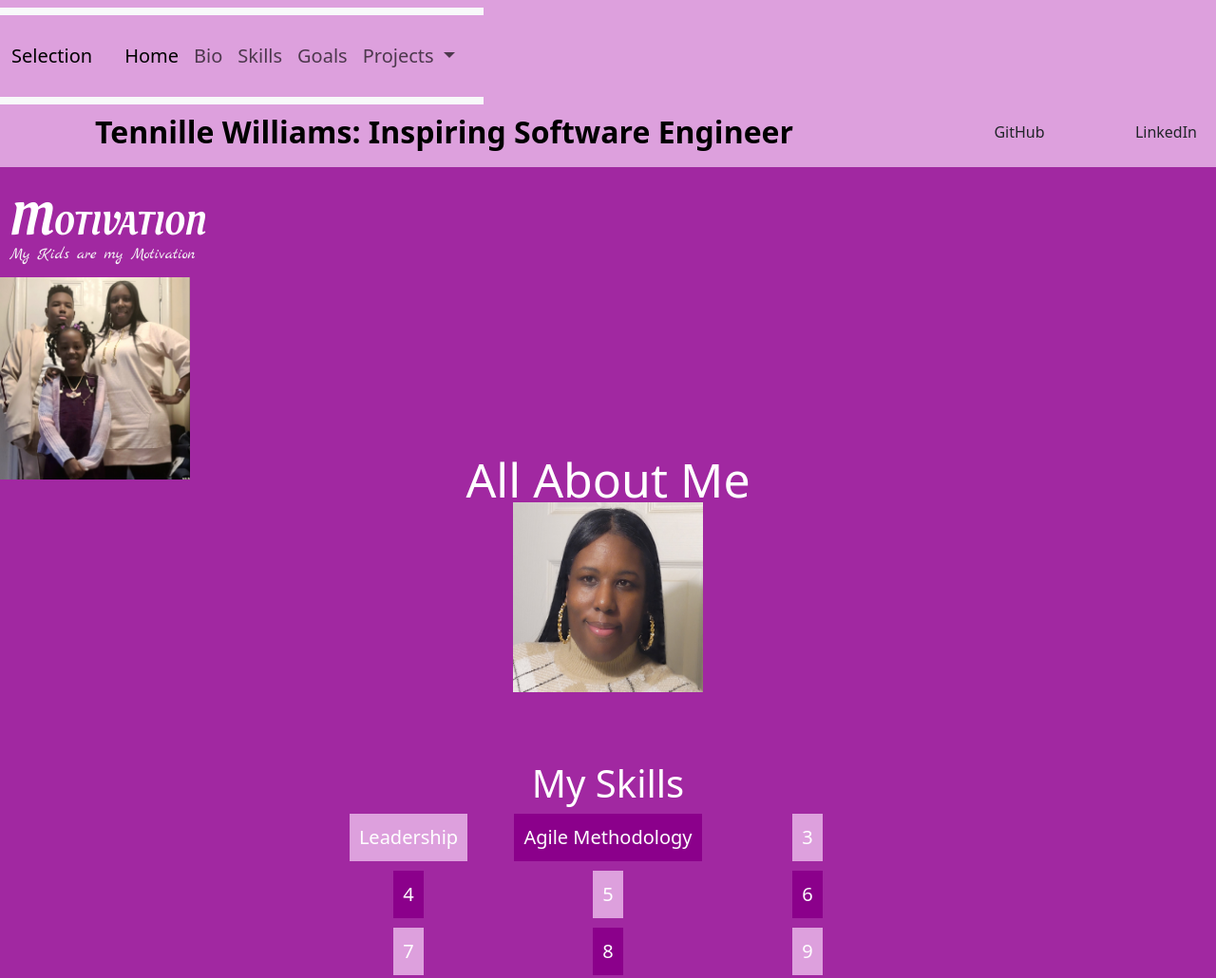
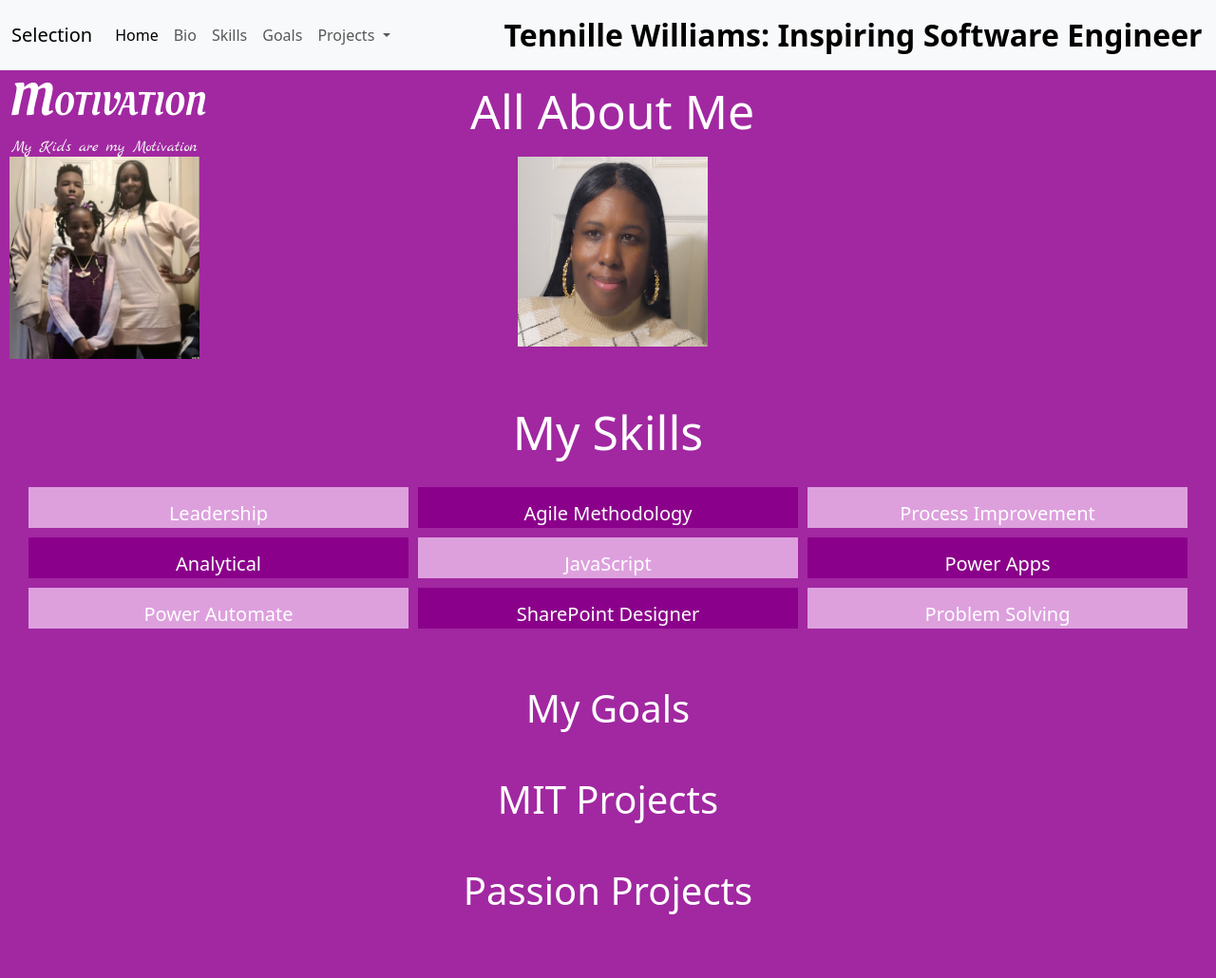
Before and after one commit to TennWilliams/TennilleWilliams, a plain HTML site: page HomePage.html in a window 1280 px wide. Shown: the top 1030 px of the page at 95% size. After the commit the page ends 970 px from the top, so only its background shows below. Drawn offline with nearby package versions, Linux system fonts and the light colour scheme.

Commit message:
Add files via upload

```diff
--- a/HomePage.html
+++ b/HomePage.html
@@ -18,10 +18,11 @@
               font-size: 48px;
               font-variant: small-caps;
               color: white;
-              padding: 0;
+
               margin: 0;
-              padding-top: 20px;
+              padding-top: 10px;
               margin-left: 10px;
+              flex: 0%;
 
           }
           .side-sent{
@@ -32,21 +33,24 @@
               padding: 0;
               margin: 0;
               line-height: 0em;
-              margin-left: 10px;
+              margin-left: 12px;
+              padding-bottom: 10px;
           }
           .me{
               color: white;
-              text-align: center;
+              /*text-align: center;*/
               font-size: 50px;
-              padding-top: 40px;
-              padding: 0;
-              margin: 0;
-              line-height: 0em;
+              padding-top: 20px;
+              padding-right: 300px;
+              /*margin: 0;*/
+              flex: 0%;
+
+
           }
           .skills{
               color: white;
               text-align: center;
-              font-size: 40;
+              font-size: 50px;
               padding-top: 40px;
           }
           .goal{
@@ -69,36 +73,134 @@
           }
           body{
               background-color: rgb(161, 40, 161);
+
           }
           .content{
               display: grid;
-              grid-template-columns: 200px 200px 200px;
-              grid-template-rows: 1fr 1fr 1fr;
+              grid-template-columns: 400px 400px 400px;
+              grid-template-rows: 2fr 2fr 2fr;
               justify-content: center;
-              justify-items: center;
+
               gap: 10px;
+              padding: 20px;
+
           }
-          div{
+          .one{
+              background-color: plum;
+              color: white;
+              font-size: 20px;
+              text-align: center;
+              padding-top: 13px;
+          }
+          .two{
+              background-color: darkmagenta;
+              color: white;
+              font-size: 20px;
+              text-align: center;
+              padding-top: 13px;
+          }
+          .three{
+            background-color: plum;
+              color: white;
+              font-size: 20px;
+              text-align: center;
+              padding-top: 13px;
+          }
+          .four{
+              background-color: darkmagenta;
+              color: white;
+              font-size: 20px;
+              text-align: center;
+              padding-top: 13px;
+          }
+          .five{
+            background-color: plum;
+              color: white;
+              font-size: 20px;
+              text-align: center;
+              padding-top: 13px;
+          }
+          .six{
+              background-color: darkmagenta;
+              color: white;
+              font-size: 20px;
+              text-align: center;
+              padding-top: 13px;
+          }
+          .seven{
+            background-color: plum;
+              color: white;
+              font-size: 20px;
+              text-align: center;
+              padding-top: 13px;
+          }
+          .eight{
+              background-color: darkmagenta;
+              color: white;
+              font-size: 20px;
+              text-align: center;
+              padding-top: 13px;
+          }
+          .nine{
+            background-color: plum;
+              color: white;
+              font-size: 20px;
+              text-align: center;
+              padding-top: 13px;
+          }
+          .ten{
+              background-color: darkmagenta;
+              color: white;
+              font-size: 20px;
+              text-align: center;
+              padding-top: 13px;
+          }
+         /* div{
               background-color: plum;
               padding: 10px;
               text-align: center;
               color: white;
               font-size: 20px;
           }
-          div:nth-of-type(even){
-              background-color: darkmagenta;
+         */
+          .my-pic{
+            padding-right: 200px;
+            flex: 0%;
           }
-          .my-pic{
-              display: flex;
-              justify-content: center;
-              border-radius: 50%;
+          img.my-pic{
+            border-radius: 50%;
           }
-
+          .fam-pic{
+              flex: 0%;
+              margin-left: 10px;
+          }
+          img.fam-pic{
+            border-radius: 30px;
+          }
+          .navbar{
+            background-color: plum;
+            overflow: visible;
+            position: fixed;
+            top: 0;
+            width: 100%;
+            margin-bottom: 60px;
+          }
+          .navbar a:hover {
+            background-color: purple;
+            color: white;
+          }
+          .top{
+           display: flex;
+           padding-top: 60px;
+          }
+          .pic{
+            display: flex;
+          }
       </style>
     </head>
 
     <body>
-    <nav class="navbar" style="background-color: plum">
+    <nav class="navbar">
      <nav class="navbar navbar-expand-lg bg-body-tertiary">
     <div class="container-fluid" style="background-color: white-space nowrap">
 
@@ -110,59 +212,68 @@
     <div class="collapse navbar-collapse" id="navbarNavDropdown">
       <ul class="navbar-nav">
         <li class="nav-item">
-          <a class="nav-link active" aria-current="page" href="#">Home</a>
+          <a class="nav-link active" aria-current="page" href="TestProject.html">Home</a>
         </li>
         <li class="nav-item">
-          <a class="nav-link" href="#">Bio</a>
+          <a class="nav-link" href="#me">Bio</a>
         </li>
         <li class="nav-item">
-          <a class="nav-link" href="#">Skills</a>
+          <a class="nav-link" href="#skills">Skills</a>
         </li>
         <li class="nav-item">
-          <a class="nav-link" href="#">Goals</a>
+          <a class="nav-link" href="#goal">Goals</a>
         </li>
         <li class="nav-item dropdown">
           <a class="nav-link dropdown-toggle" href="#" role="button" data-bs-toggle="dropdown" aria-expanded="false">
             Projects
           </a>
           <ul class="dropdown-menu">
-            <li><a class="dropdown-item" href="#">MIT Projects</a></li>
-            <li><a class="dropdown-item" href="#">Passion Projects</a></li>
-            <li><a class="dropdown-item" href="#">Something else here</a>
+            <li><a class="dropdown-item nav-link" href="#">MIT Projects</a></li>
+            <li><a class="dropdown-item nav-link" href="#passion">Passion Projects</a></li>
+            <li><a class="dropdown-item nav-link" href="#">Something else here</a>
                 <li>
           </ul>
         </li>
       </ul>
     </div>
   </div>
+
+     <a class="navbar-brand" href="#" style="font-weight: bolder; font-size: xx-large; margin-left: 100px; margin-right: 150px;" >Tennille Williams: Inspiring Software Engineer</a>
+     <a class="nav-link" href="#" style="font-weight: 500; margin-left: 10px;">GitHub</a>
+      <a class="nav-link" href="#" style="font-weight: 500; margin-right: 20px; margin-left: 20px">LinkedIn</a>
      </nav>
-     <a class="navbar-brand" href="#" style="font-weight: bolder; font-size: xx-large; margin-left: 100px;" >Tennille Williams: Inspiring Software Engineer</a>
-     <a class="nav-link" href="#" style="font-weight: 500; margin-left: 100px;">GitHub</a>
-      <a class="nav-link" href="#" style="font-weight: 500; margin-right: 20px;">LinkedIn</a>
-
     </nav>
 
-    <p class="side-word">Motivation</p>
-    <p class="side-sent">My Kids are my Motivation</p> <br>
-    <img src="kids.jpg" width="200" height="auto" margin-left="10px"> </div><br>
-    <h1 class="me">All About Me </h1> <br>
-    <h1 class="my-pic">
-        <img src="me.jpg" width="200" height="200"> </h1><br>
-    <h1 class="skills">My Skills</h1>
-    <main class="content">
-        <div>Leadership</div>
-        <div>Agile Methodology</div>
-        <div>3</div>
-        <div>4</div>
-        <div>5</div>
-        <div>6</div>
-        <div>7</div>
-        <div>8</div>
-        <div>9</div>
-    </main>
-    <h1 class="goal">My Goals</h1>
+    <div class="top">
+      <div class="side-word">Motivation</div>
+      <div class="me" id="me">All About Me </div>
+    </div>
+    <div class="side-sent">My Kids are my Motivation</div>
+    <div class="pic">
+      <div class="fam-pic">
+        <img src="kids.jpg" width="200" height="auto">
+      </div>
+      <div class="my-pic">
+        <img src="me.jpg" width="200" height="200">
+      </div><br>
+    </div>
+
+    <div class="skills" id="skills">My Skills</div>
+    <div class="content">
+        <div class="one">Leadership</div>
+        <div class="two">Agile Methodology</div>
+        <div class="three">Process Improvement</div>
+        <div class="four">Analytical</div>
+        <div class="five">JavaScript</div>
+        <div class="six">Power Apps</div>
+        <div class="seven">Power Automate</div>
+        <div class="eight">SharePoint Designer</div>
+        <div class="nine">Problem Solving</div>
+    </div>
+
+    <h1 class="goal" id="goal">My Goals</h1>
     <h1 class="MIT">MIT Projects</h1>
-    <h1 class="passion">Passion Projects</h1>
+    <h1 class="passion" id="passion">Passion Projects</h1>
 
     <script src="https://cdn.jsdelivr.net/npm/bootstrap@5.3.0-alpha1/dist/js/bootstrap.bundle.min.js" integrity="sha384-w76AqPfDkMBDXo30jS1Sgez6pr3x5MlQ1ZAGC+nuZB+EYdgRZgiwxhTBTkF7CXvN" crossorigin="anonymous"></script>
 </body>
```
